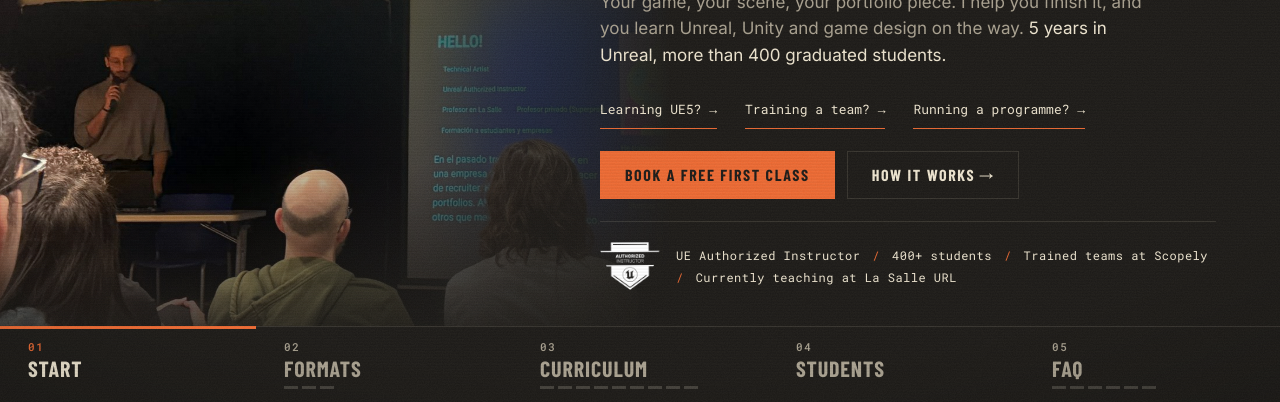
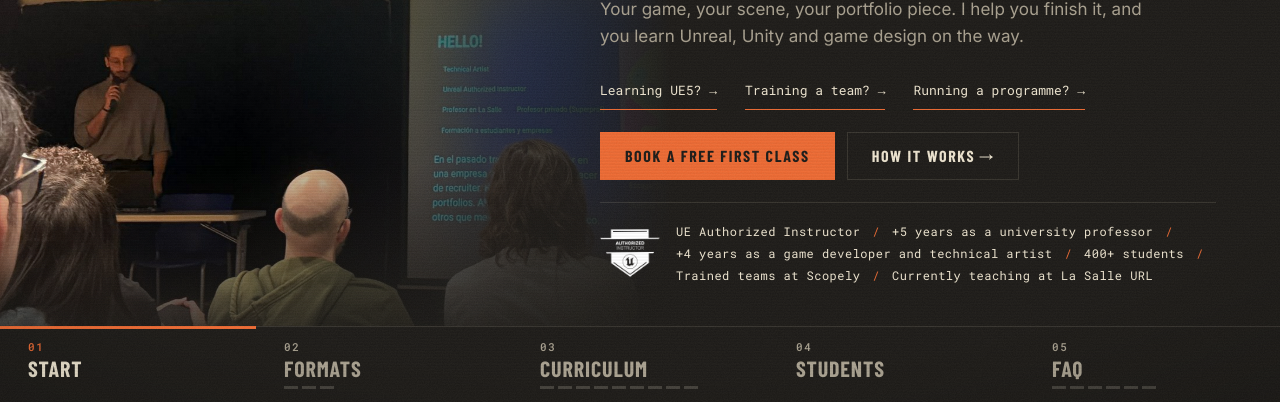
Before and after one commit to EduardoJReyes/my-website, a plain HTML site: page professor/index.html in a window 1280 px wide. Shown: the part 398-800 px from the top of the page. Drawn offline with nearby package versions, Linux system fonts and the light colour scheme; a web font is replaced by a local one.

Commit message:
Professor: move years of experience into the credentials line
Co-Authored-By: Claude Opus 5.5 <noreply@anthropic.com>
Claude-Session: https://claude.ai/code/session_01BoR43Qj9G7bfWPZY3MTnHA

```diff
--- a/professor/index.html
+++ b/professor/index.html
@@ -75,7 +75,7 @@
           <span class="ln s"><span>Me too, once.</span></span>
           <span class="ln o"><span>Let's fix that.</span></span>
         </h1>
-        <p class="hero-bio rise">Your game, your scene, your portfolio piece. I help you finish it, and you learn Unreal, Unity and game design on the way. <strong>5 years in Unreal, more than 400 graduated students.</strong></p>
+        <p class="hero-bio rise">Your game, your scene, your portfolio piece. I help you finish it, and you learn Unreal, Unity and game design on the way.</p>
         <div class="audience rise">
           <a href="#formats-private">Learning UE5? &#8594;</a>
           <a href="#book-studio">Training a team? &#8594;</a>
@@ -87,7 +87,7 @@
         </div>
         <div class="proof rise">
           <img class="badge" src="assets/badge-white.png" alt="Unreal Engine Authorized Instructor" width="60" height="48">
-          <p><span>UE Authorized Instructor</span><b>/</b><span>400+ students</span><b>/</b><span>Trained teams at Scopely</span><b>/</b><span>Currently teaching at La Salle URL</span></p>
+          <p><span>UE Authorized Instructor</span><b>/</b><span>+5 years as a university professor</span><b>/</b><span>+4 years as a game developer and technical artist</span><b>/</b><span>400+ students</span><b>/</b><span>Trained teams at Scopely</span><b>/</b><span>Currently teaching at La Salle URL</span></p>
         </div>
       </div>
     </div>
```
